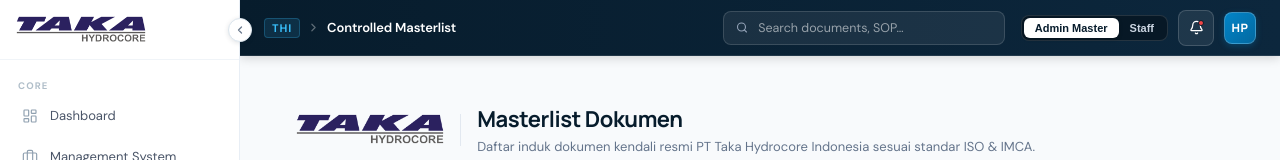
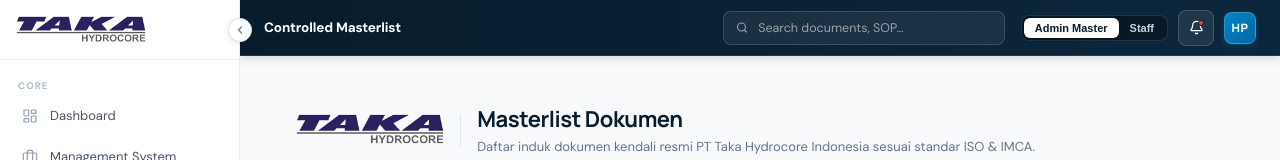
Before and after one commit to Fluffyware/DummyDCMS, a Next.js app: page /dashboard/masterlist in a window 1280 px wide. Shown: the top 160 px of the page. Built offline with nearby package versions, Linux system fonts and the light colour scheme.

Commit message:
feat: remove THI breadcrumb badge from header

```diff
--- a/app/dashboard/layout.tsx
+++ b/app/dashboard/layout.tsx
@@ -445,23 +445,9 @@
             </button>
           )}
 
-          {/* Breadcrumb */}
-          <div style={{ display: 'flex', alignItems: 'center', gap: 7, flex: 1, minWidth: 0 }}>
-            <span style={{
-              fontSize: 11,
-              fontWeight: 800,
-              color: '#38bdf8',
-              letterSpacing: '0.08em',
-              whiteSpace: 'nowrap',
-              background: 'rgba(56, 189, 248, 0.12)',
-              border: '1px solid rgba(56, 189, 248, 0.25)',
-              padding: '2px 7px',
-              borderRadius: '4px',
-            }}>
-              THI
-            </span>
-            <ChevronRight size={13} strokeWidth={2.2} style={{ color: 'rgba(255, 255, 255, 0.35)', flexShrink: 0 }} />
-            <span style={{ fontSize: 13, fontWeight: 600, color: '#ffffff', whiteSpace: 'nowrap', overflow: 'hidden', textOverflow: 'ellipsis', letterSpacing: '-0.01em' }}>
+          {/* Page Title */}
+          <div style={{ display: 'flex', alignItems: 'center', flex: 1, minWidth: 0 }}>
+            <span style={{ fontSize: 13.5, fontWeight: 700, color: '#ffffff', whiteSpace: 'nowrap', overflow: 'hidden', textOverflow: 'ellipsis', letterSpacing: '-0.01em' }}>
               {currentTitle}
             </span>
           </div>
```
